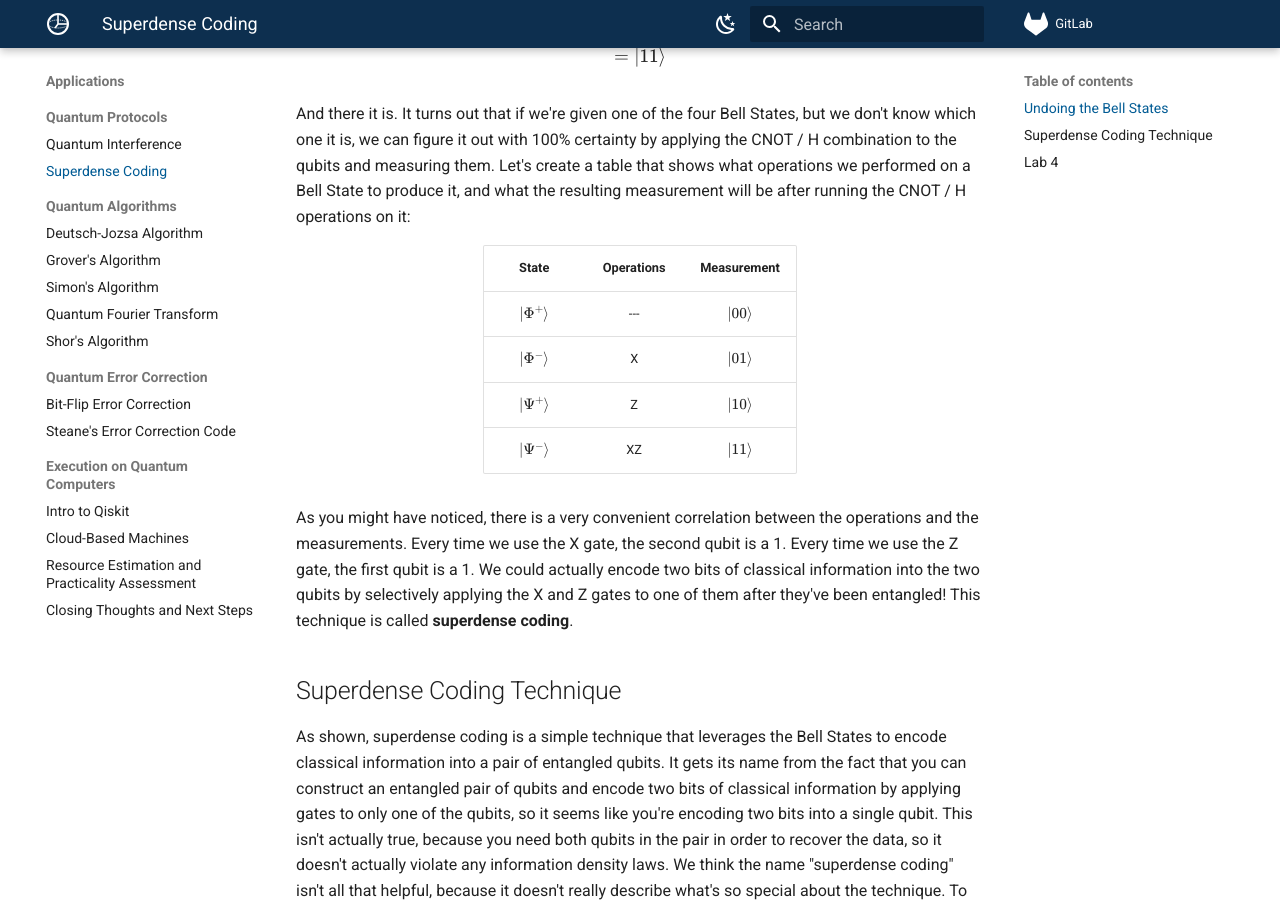
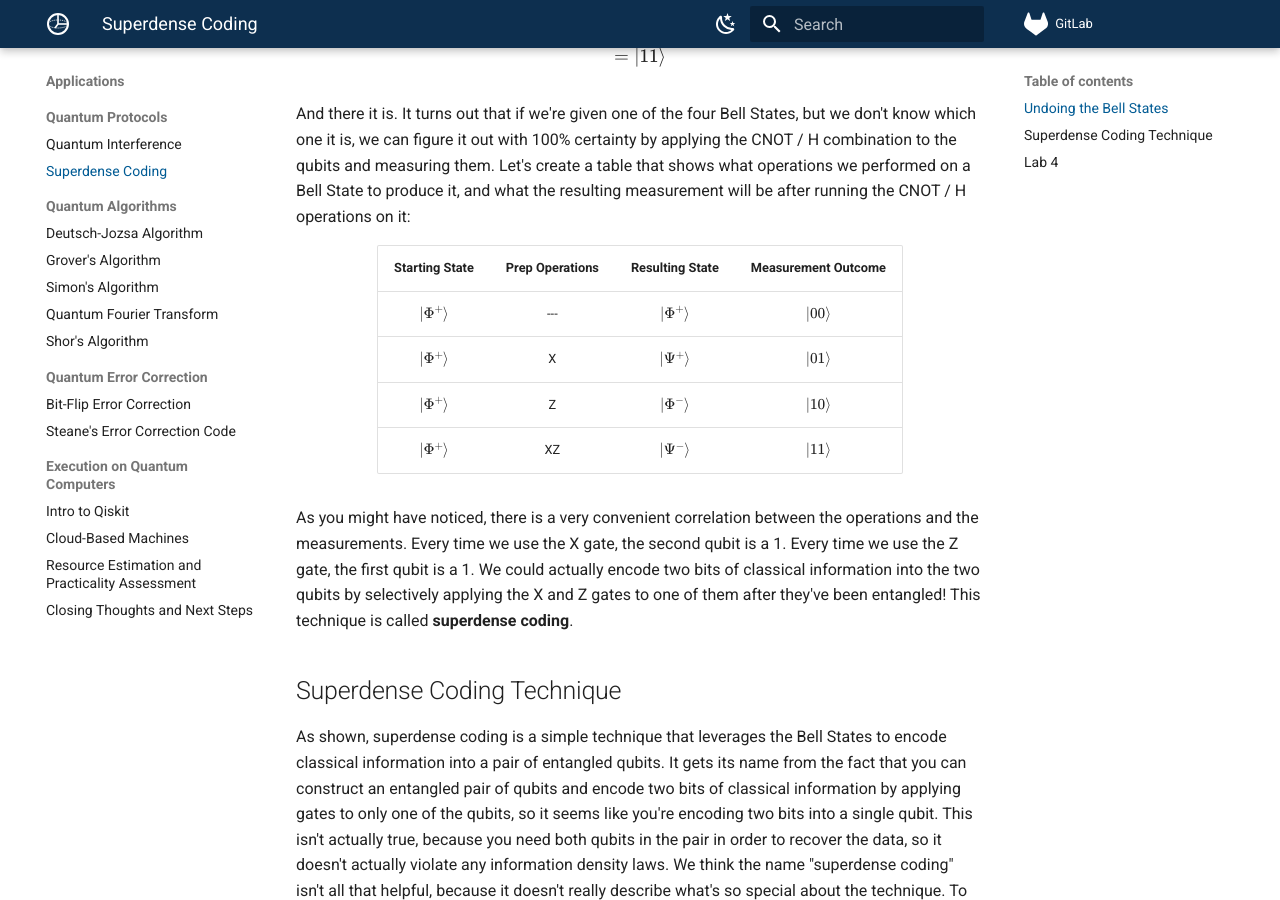
Before and after one commit to jclapis/quantum-course-docs, an MkDocs documentation site: the page built from docs/quantum-algorithms/superdense-coding.md, in a window 1280 px wide and 900 px high, scrolled down 2868 px. Built offline with MkDocs 1.6.1 and Material for MkDocs 9.7.7, drawn with Linux system fonts in a browser that asks for light colours.

Commit message:
Improved the superdense coding summary table

```diff
--- a/docs/quantum-algorithms/superdense-coding.md
+++ b/docs/quantum-algorithms/superdense-coding.md
@@ -104,12 +104,12 @@ And there it is.
 It turns out that if we're given one of the four Bell States, but we don't know which one it is, we can figure it out with 100% certainty by applying the CNOT / H combination to the qubits and measuring them.
 Let's create a table that shows what operations we performed on a Bell State to produce it, and what the resulting measurement will be after running the CNOT / H operations on it:
 
-| **State** | **Operations** | **Measurement** |
-| - | - | - |
-| $\ket{\Phi^{+}}$ | --- | $\ket{00}$ |
-| $\ket{\Phi^{-}}$ | X | $\ket{01}$ |
-| $\ket{\Psi^{+}}$ | Z | $\ket{10}$ |
-| $\ket{\Psi^{-}}$ | XZ | $\ket{11}$ |
+| **Starting State** | **Prep Operations** | **Resulting State** | **Measurement Outcome** |
+| - | - | - | - |
+| $\ket{\Phi^{+}}$ | --- | $\ket{\Phi^{+}}$ | $\ket{00}$ |
+| $\ket{\Phi^{+}}$ | X | $\ket{\Psi^{+}}$ | $\ket{01}$ |
+| $\ket{\Phi^{+}}$ | Z | $\ket{\Phi^{-}}$ | $\ket{10}$ |
+| $\ket{\Phi^{+}}$ | XZ | $\ket{\Psi^{-}}$ | $\ket{11}$ |
 
 As you might have noticed, there is a very convenient correlation between the operations and the measurements.
 Every time we use the X gate, the second qubit is a 1.
```
